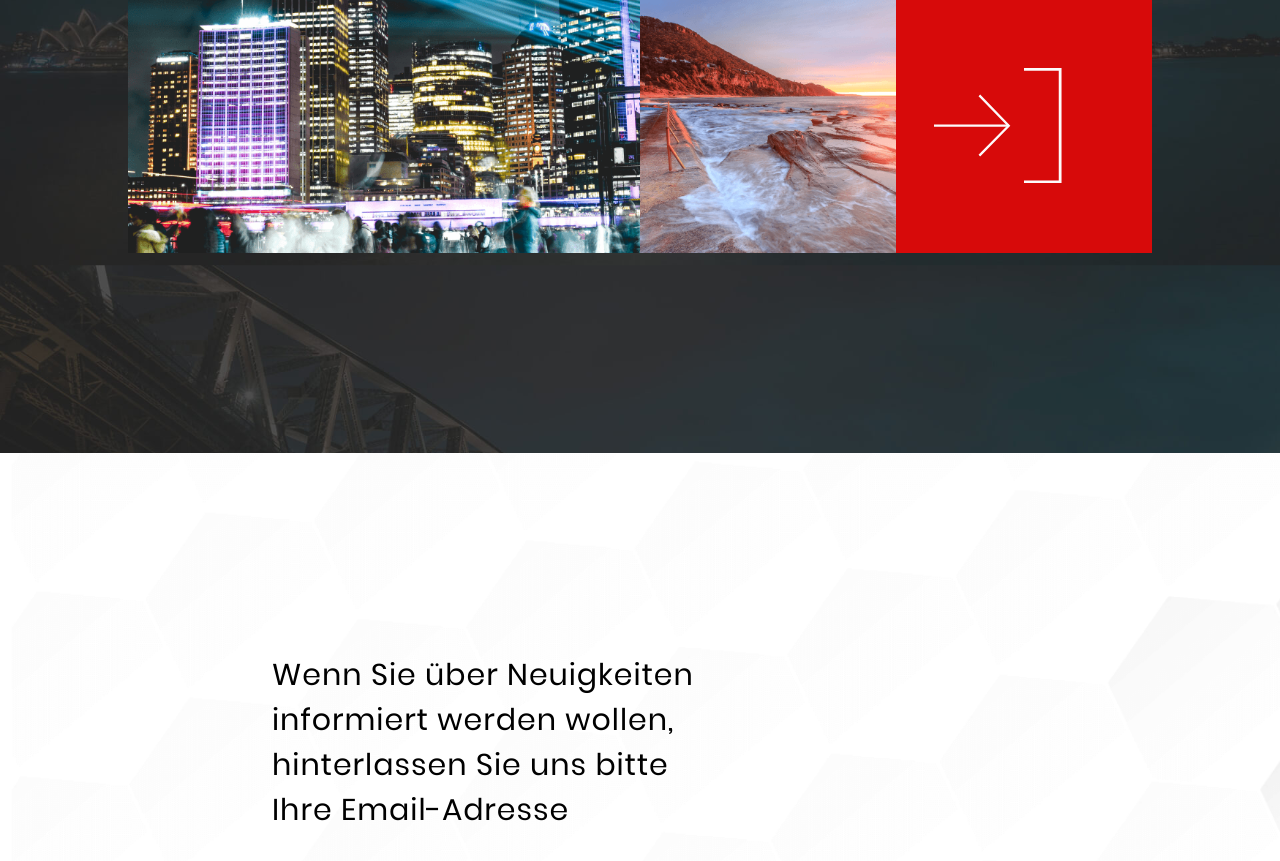
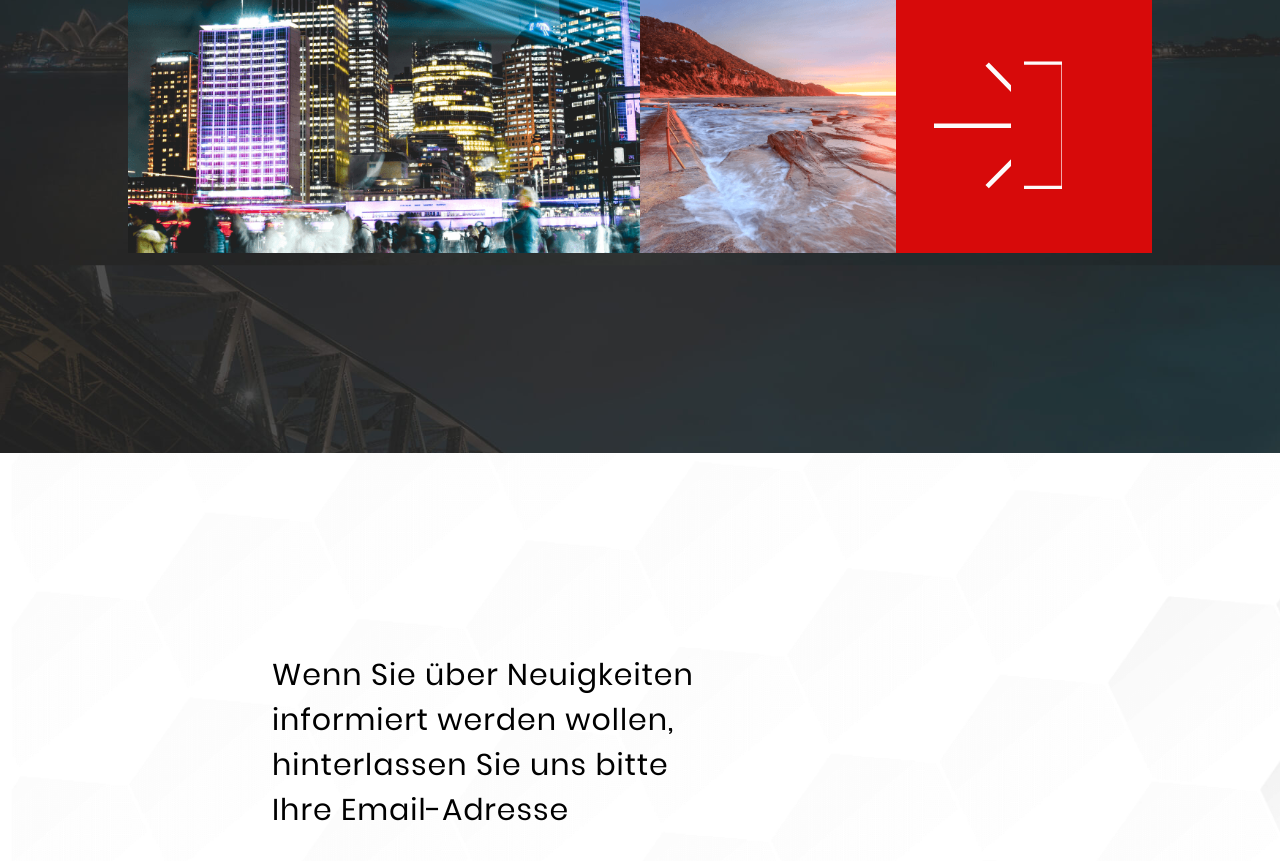
Before and after one commit to den777kaz/australien, a plain HTML site: page index.html in a window 1280 px wide. Shown: the part 7296-8157 px from the top of the page. Drawn offline with nearby package versions, Linux system fonts and the light colour scheme; a script that the page names is missing.

Commit message:
korrektur

```diff
--- a/css/style.css
+++ b/css/style.css
@@ -1001,6 +1001,7 @@ h2 {
 
 .home-gallery-whrapper img {
     width: 50%;
+    height: 50%;
     object-fit: cover;
 }
 
```
